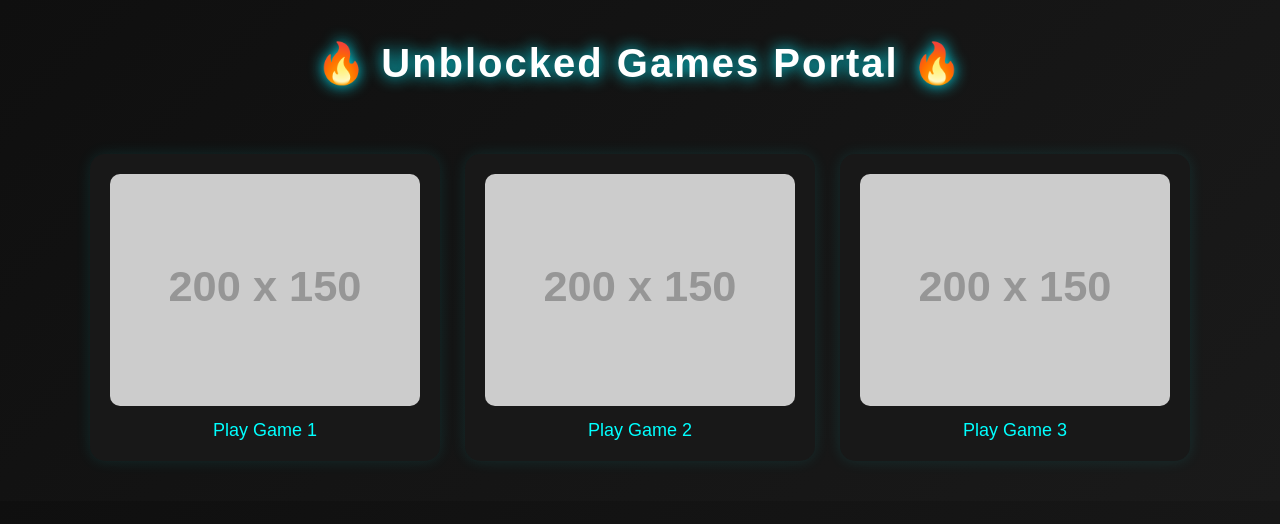
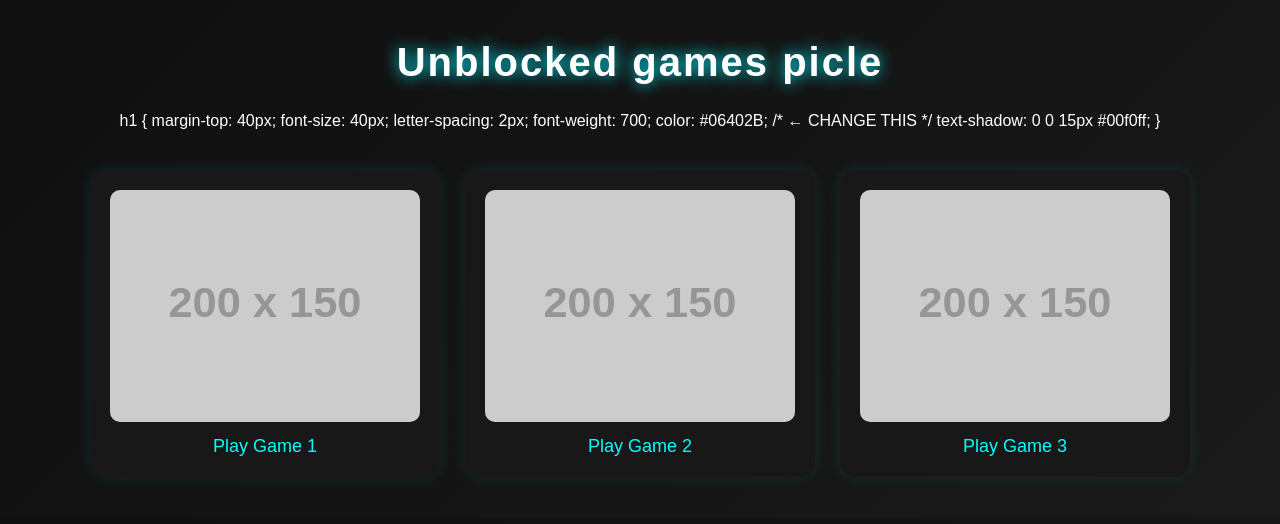
Before and after one commit to Joebidendillpiclewillyeicle/Unblocked-games-pickle.com, a plain HTML site: page index.html in a window 1280 px wide. Drawn offline with Linux system fonts and the light colour scheme; placeholder pictures from the web are drawn by us.

Commit message:
Update index.html

```diff
--- a/index.html
+++ b/index.html
@@ -60,7 +60,16 @@
 </head>
 <body>
 
-<h1>🔥 Unblocked Games Portal 🔥</h1>
+<h1> Unblocked games picle</h1>
+    h1 {
+    margin-top: 40px;
+    font-size: 40px;
+    letter-spacing: 2px;
+    font-weight: 700;
+    color: #06402B; /* ← CHANGE THIS */
+    text-shadow: 0 0 15px #00f0ff;
+}
+
 
 <div class="games">
 
```
